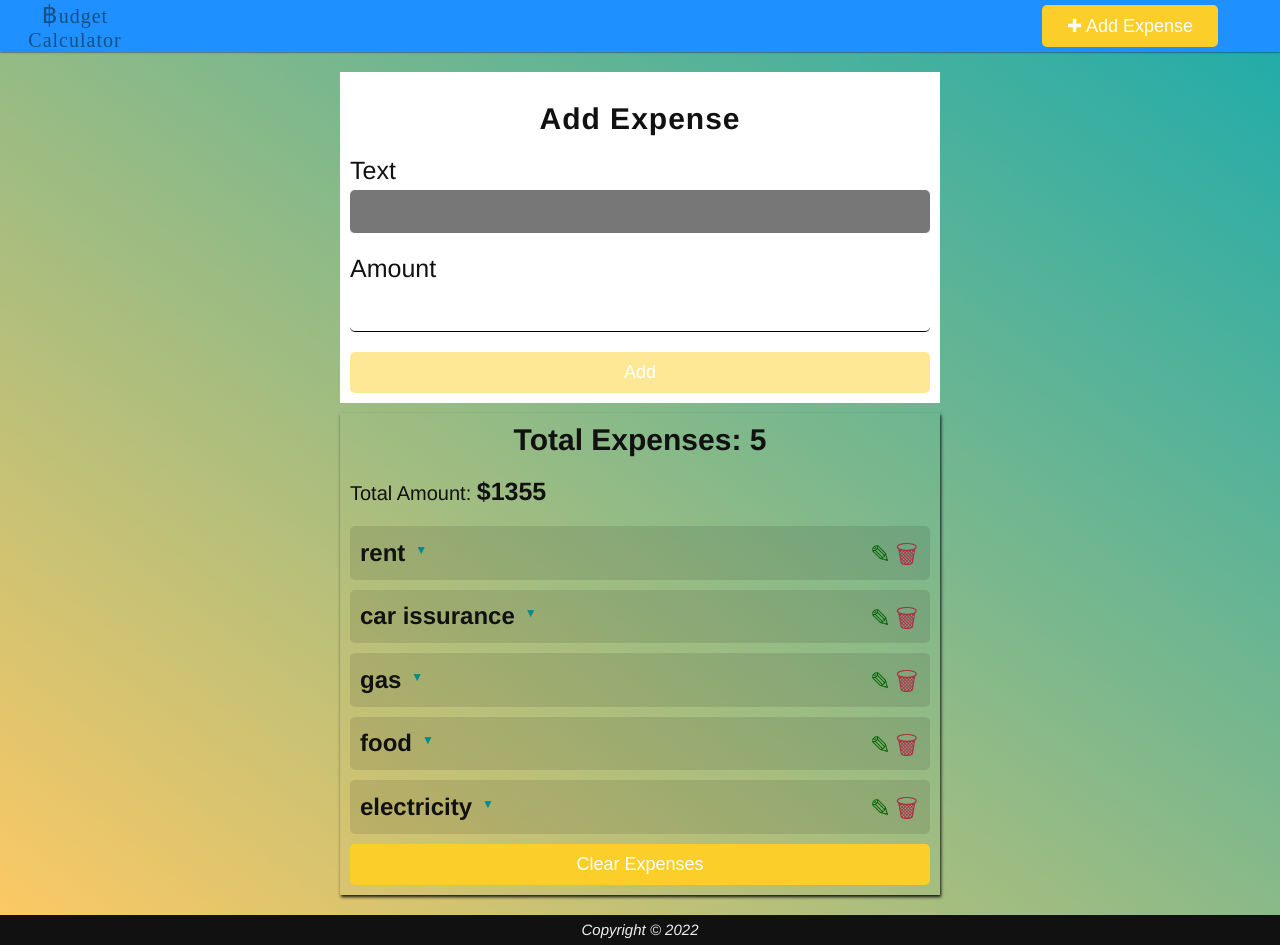
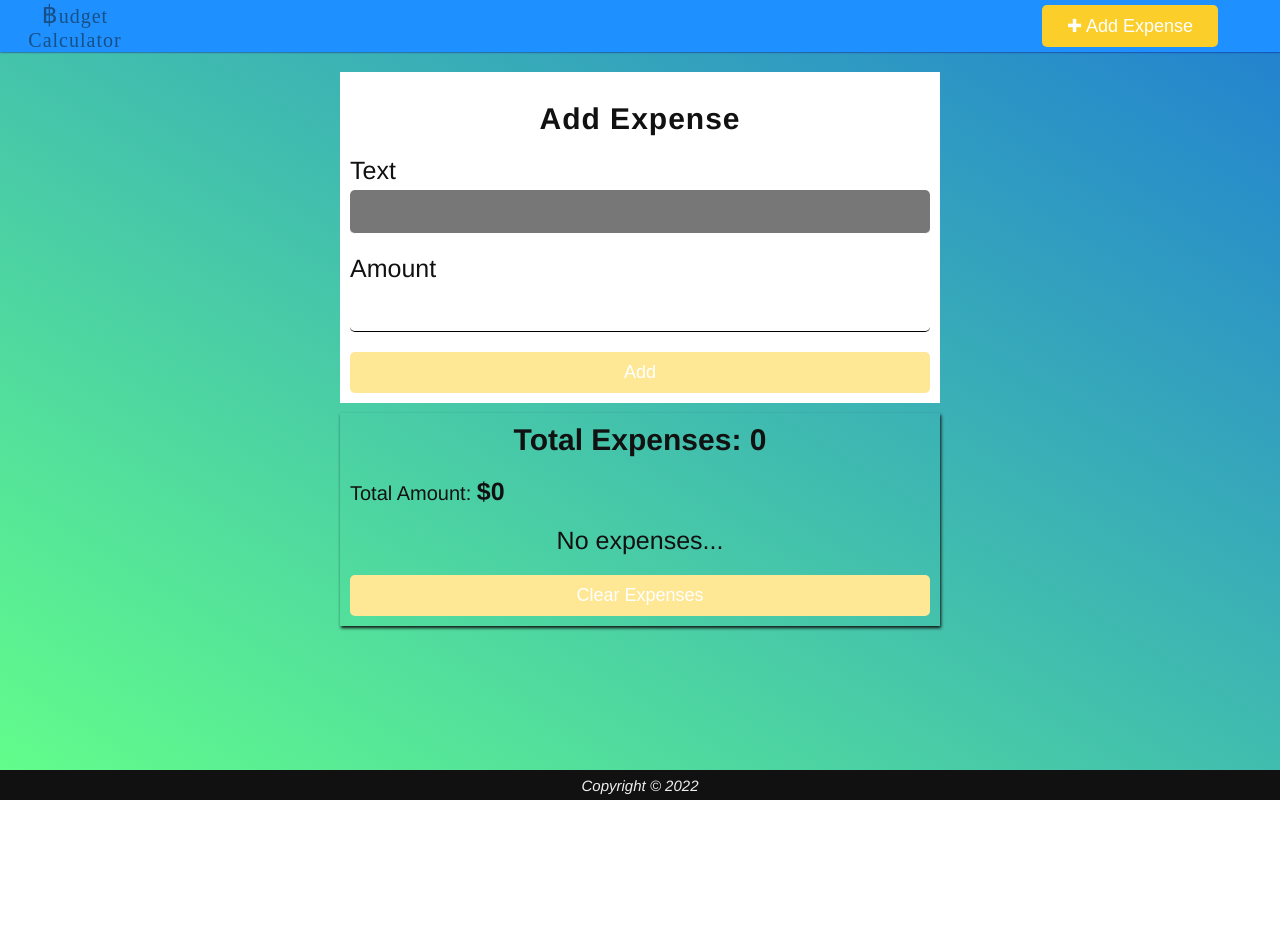
Before and after one commit to mreleftheros/budget-calculator, a Svelte app: page / in a window 1280 px wide. After the commit the page ends 800 px from the top, so only its background shows below. Built offline with nearby package versions, Linux system fonts and the light colour scheme.

Commit message:
Add local storage functions

```diff
--- a/public/global.css
+++ b/public/global.css
@@ -19,8 +19,8 @@ body {
   min-height: 100vh;
   background-image: linear-gradient(
     to top right,
-    rgb(255, 201, 99),
-    rgb(28, 171, 171)
+    rgb(99, 255, 138),
+    rgb(33, 127, 209)
   );
   color: #111;
 }
--- a/src/App.svelte
+++ b/src/App.svelte
@@ -5,15 +5,16 @@
 	import Expenses from './lib/Expenses.svelte';
 	import ExpenseForm from './lib/ExpenseForm.svelte';
 	import { setContext } from 'svelte';
-	import data from './data';
-import { text } from 'svelte/internal';
+	import { getStorageExpenses, setStorageExpenses } from './storage';
 
-	let expenses = data.map((e, i) => ({...e, id: i}));
+	let expenses = getStorageExpenses();
 	let edit = null;
 	$: expenseLen = expenses.length;
 	$: expenseExists = expenseLen > 0;
 	$: expenseTotal = expenses.reduce((acc, curr) => acc + curr.amount, 0);
 	$: id = expenseLen === 0 ? 0 : Math.max(...expenses.map(e => e.id)) + 1;
+	$: edit && window.scrollTo(0, 0);
+	$: setStorageExpenses(expenses);
 
 	const addExpense = (text, amount) => expenses = [{text, amount, id}, ...expenses];
 
--- a/src/lib/ExpenseForm.svelte
+++ b/src/lib/ExpenseForm.svelte
@@ -30,7 +30,7 @@
   onMount(() => inputRef.select());
 </script>
 
-<form class="form" on:submit|preventDefault={handleSubmit}>
+<form class="form" autocomplete='off' on:submit|preventDefault={handleSubmit}>
   <h2 class="title">
     {#if id || id === 0}
       Edit Expense
--- a/src/lib/Expenses.svelte
+++ b/src/lib/Expenses.svelte
@@ -11,7 +11,7 @@
   {#each expenses as expense (expense.id)}
     <Expense {...expense} />
   {:else}
-    <p class="para">No expenses</p>
+    <p class="para">No expenses...</p>
   {/each}
   <Button disabled={!expenseExists} onClick={onClear} text='Clear Expenses' />
 </ul>
@@ -43,5 +43,6 @@
   .para {
     font-size: 2.5rem;
     text-align: center;
+    margin: 2rem 0;
   }
 </style>
--- a/src/lib/Nav.svelte
+++ b/src/lib/Nav.svelte
@@ -9,7 +9,7 @@
   <div class="links-box">
     <ul class="links">
       <li class="link">
-        <Button text='✚ Add Expense' onClick={() => console.log('clicked')} />
+        <Button text='✚ Add Expense' onClick={null} />
       </li>
     </ul>
   </div>
--- /dev/null
+++ b/src/storage.js
@@ -0,0 +1,7 @@
+export const getStorageExpenses = () =>
+  localStorage.getItem('expenses')
+    ? JSON.parse(localStorage.getItem('expenses'))
+    : [];
+
+export const setStorageExpenses = expenses =>
+  localStorage.setItem('expenses', JSON.stringify(expenses));
```
